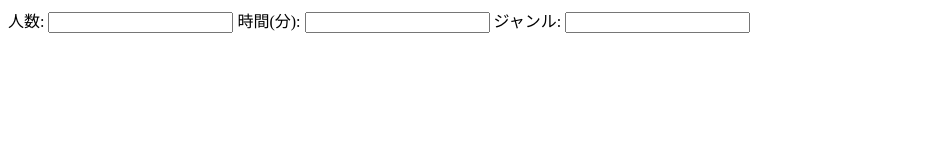
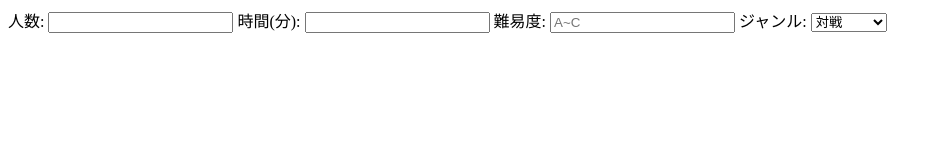
Before and after one commit to gozagoza/boardgame, a plain HTML site: page list/index.html in a window 1280 px wide. Shown: the whole page, without its empty margins (0-942 px from the left). Drawn offline with Linux system fonts and the light colour scheme; no server answers.

Commit message:
難易度とプルダウン追加。候補表示

```diff
--- a/list/index.html
+++ b/list/index.html
@@ -6,12 +6,27 @@
 </head>
 <body>
 
-人数: <input type="text" id="players">
-時間(分): <input type="text" id="time">
-ジャンル: <input type="text" id="genre">
-<div id="gameTitle"></div>
+人数: <input type="text" id="players" placeholder="">
+時間(分): <input type="text" id="time" placeholder="">
+難易度: <input type="text" id="difficulty" placeholder="A~C">
+ジャンル: <select id="genre">
+<option value="対戦">対戦</option>
+<option value="協力">協力</option>
+<option value="デッキ">デッキ</option>
+<option value="ワード">ワード</option>
+<option value="ワカプレ">ワカプレ</option>
+<option value="ガチャ">ガチャ</option>
+<option value="トリック">トリック</option>
+<option value="ダイス">ダイス</option>
+<option value="競り">競り</option>
+<option value="スピード">スピード</option>
+<option value="ブラフ">ブラフ</option>
+<option value="人狼系">人狼系</option>
+<option value="クソ">クソ</option>
+</select>
+<h1 id="gameTitle"></h1>
+<div id="gameAll"></div>
 <div id="state"></div>
-
 <script>
 /*
  *
@@ -48,6 +63,10 @@
     query["time"] = l("time").value;
     showData()
   }
+  l("difficulty").onchange = function(){
+    query["difficulty"] = l("difficulty").value;
+    showData()
+  }
   l("genre").onchange = function(){
     query["genre"] = l("genre").value;
     showData()
@@ -67,18 +86,26 @@
         if(! (query["time"] < item["プレイ時間（分）"] * 2)){return false}
         if(! (query["time"] > item["プレイ時間（分）"] * 0.5)){return false}
       }
+      if(query["difficulty"]){
+        if(! (item["難易度"].match(query["difficulty"]))){return false}
+      }
       if(query["genre"]){
         if(! (item["ジャンル"].match(query["genre"]))){return false}
       }
       results.push(item);
     })
     if(results.length <= 0){
-      l("gameTitle").innerText = "not found";
+      l("gameTitle").innerText = "nolt found";
+      l("gameAll").innerText = "";
       return false;
     }
     console.log(results);
     var i = (Math.random()*results.length)|0;
     console.log(results[i]);
+    l("gameAll").innerText = "";
+    for(var j = 0; j<results.length; j++){
+      l("gameAll").innerHTML += results[j]["ゲームタイトル"] + "<br/>";
+    }
     l("gameTitle").innerText = results[i]["ゲームタイトル"];
   }
 })();
```
